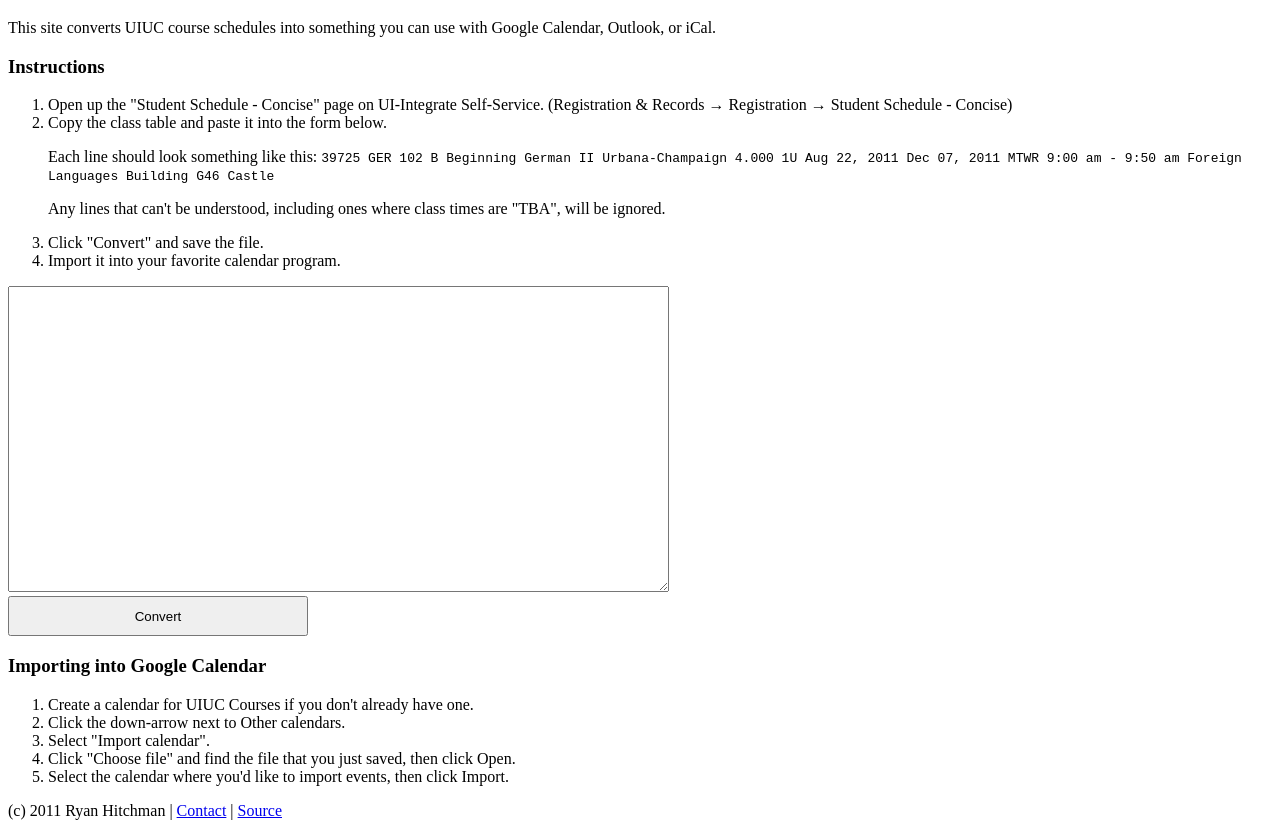
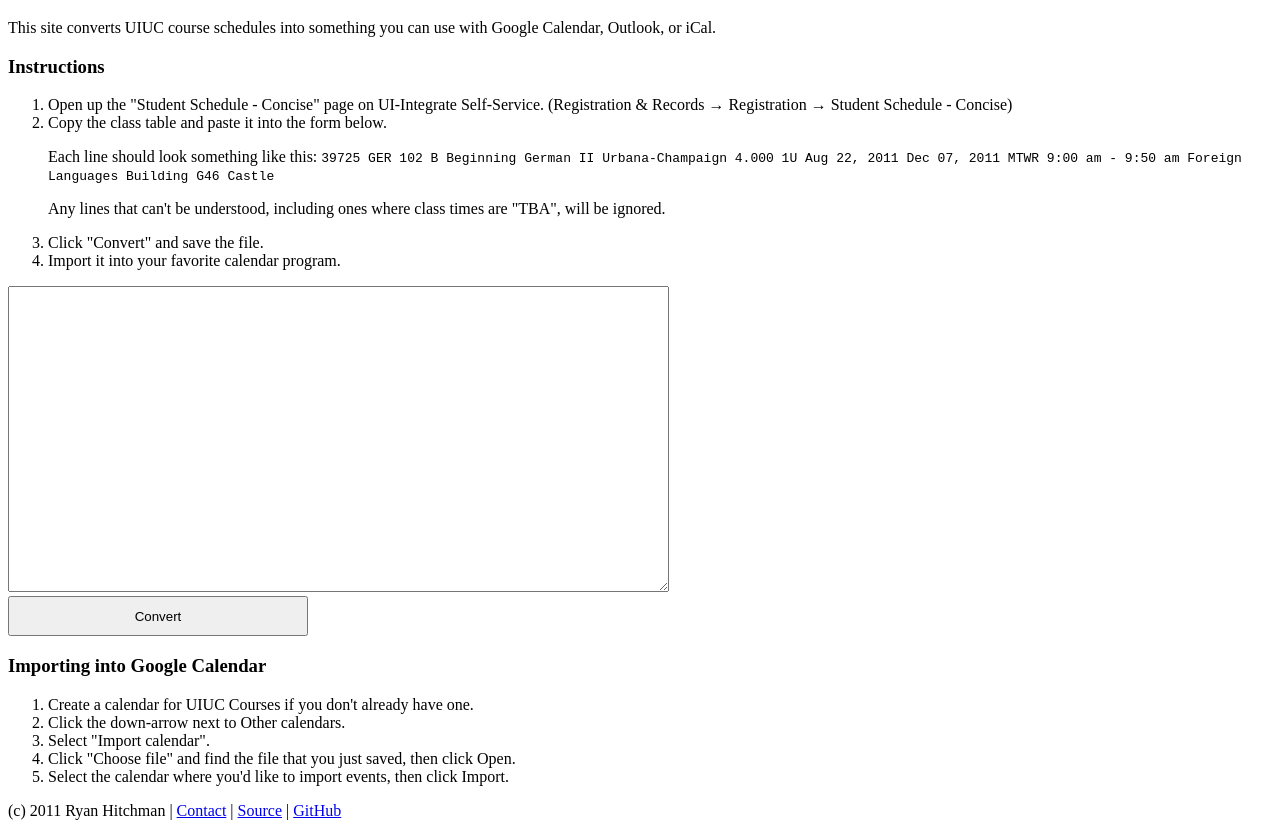
Before and after one commit to rmmh/uiuccalendar, a plain HTML site: page static/index.html in a window 1280 px wide. Shown: the part 61-897 px from the top of the page. Drawn offline with Linux system fonts and the light colour scheme.

Commit message:
update email; add github link to index.html

```diff
--- a/static/index.html
+++ b/static/index.html
@@ -36,6 +36,6 @@ This site converts UIUC course schedules into something you can use with Google
     <li>Select the calendar where you'd like to import events, then click Import.</li>
 </ol>
 
-<p>(c) 2011 Ryan Hitchman | <a href="mailto:hitchma1@illinois.edu">Contact</a> | <a href='/convert.py'>Source</a></p>
+<p>(c) 2011 Ryan Hitchman | <a href="mailto:hitchmanr@gmail.com">Contact</a> | <a href="/convert.py">Source</a> | <a href="https://github.com/rmmh/uiuccalendar">GitHub</a></p>
 </body>
 </html>
```
